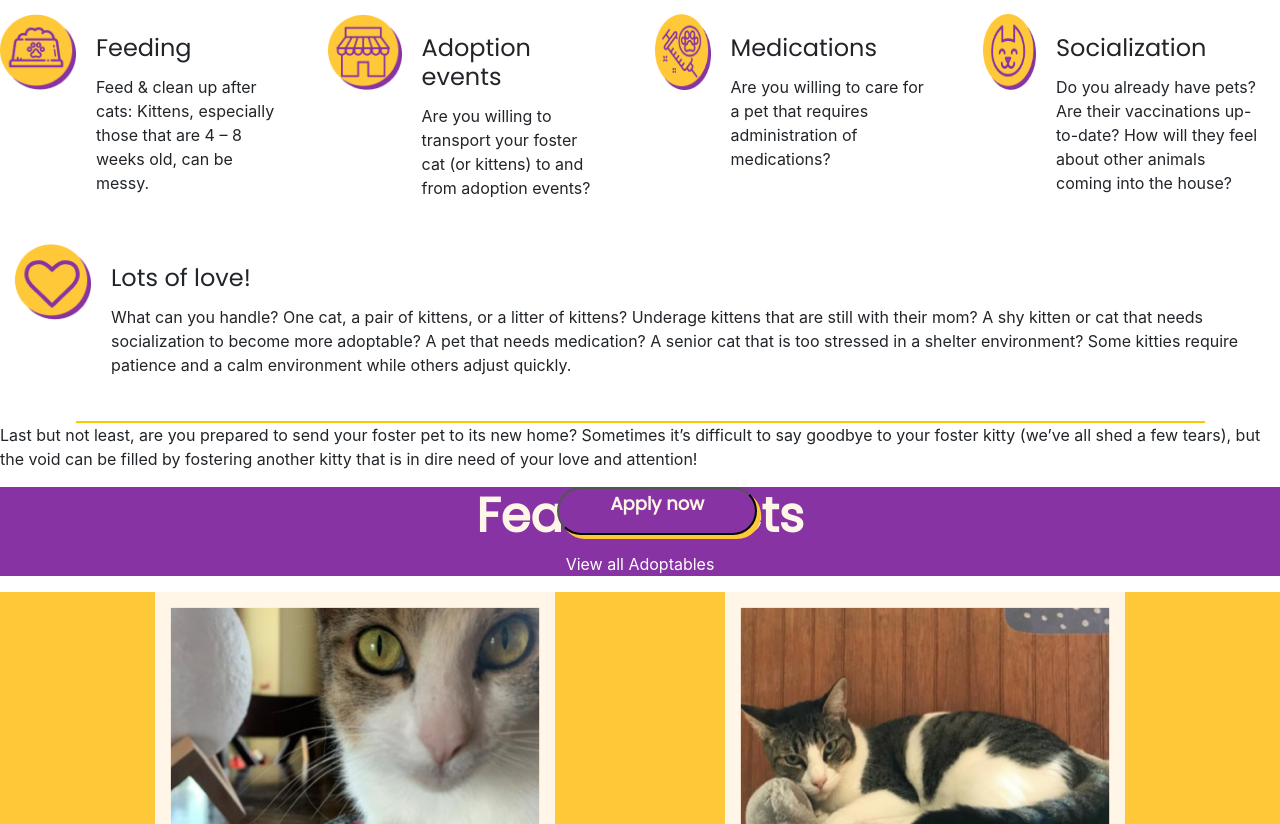
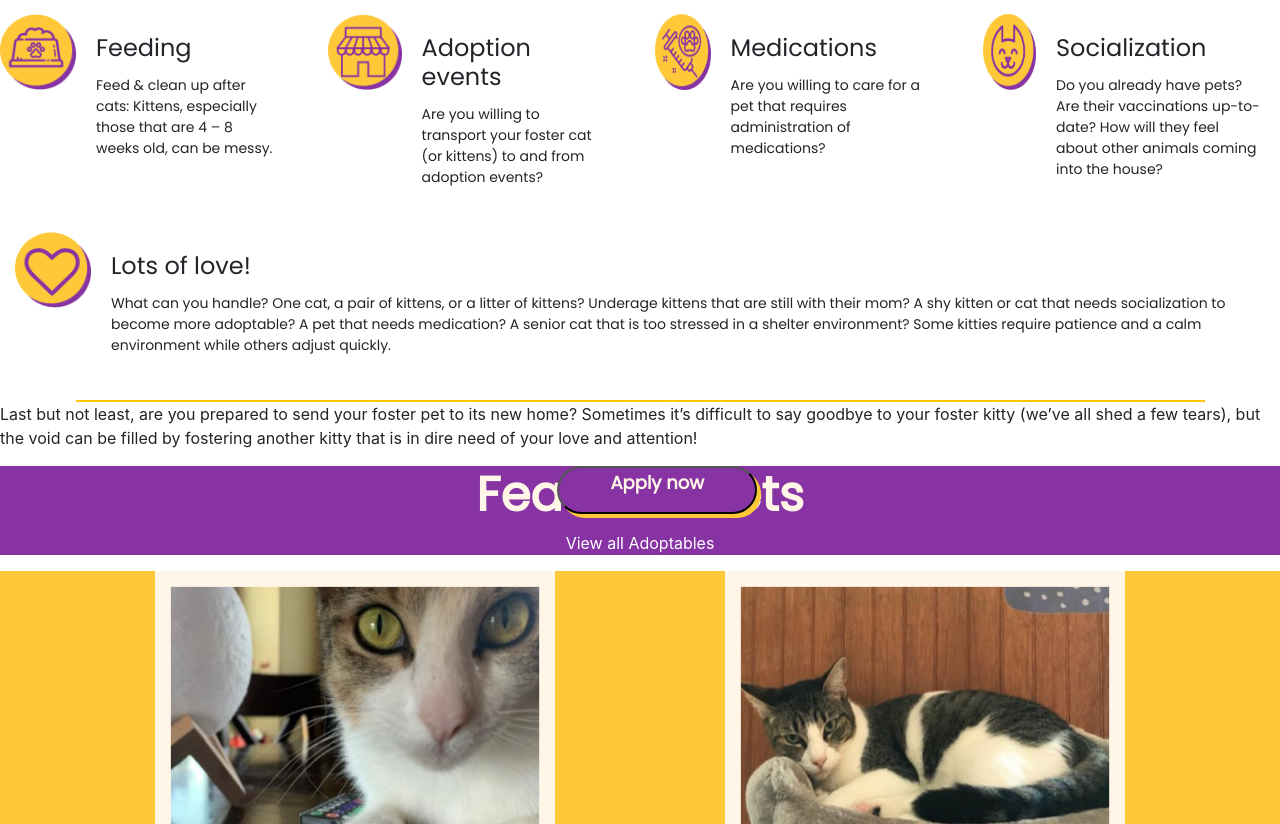
Before and after one commit to alpa33/UX_UI_HW_20, a plain HTML site: page index.html in a window 1280 px wide. Shown: the part 634-1458 px from the top of the page. Drawn offline with nearby package versions, Linux system fonts and the light colour scheme; files whose address does not match are found by name.

Commit message:
Update style.css

```diff
--- a/CSS/style.css
+++ b/CSS/style.css
@@ -130,6 +130,10 @@ background-color:#8733A3;}
     font-size:24px;
     font-family:"Poppins";
   }
+  .card-text{
+    font-size:14px;
+    font-family:"Poppins";
+  }
   .divide{
     display: block;
     margin-left: auto;
```
